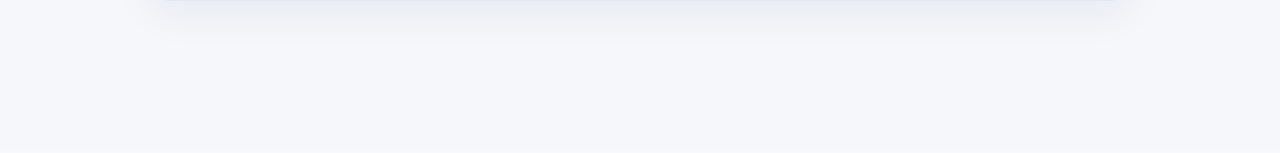
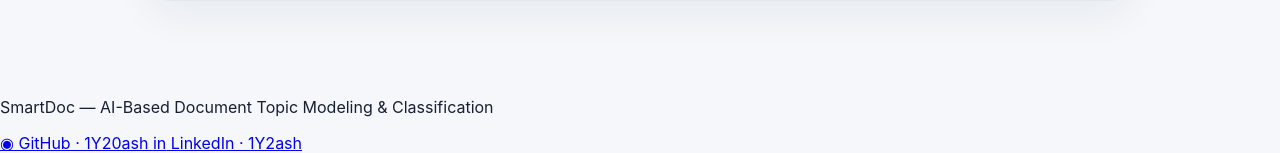
Before and after one commit to 1Y20ash/Smartdoc, a Flask app: page / in a window 1280 px wide. Shown: the part 649-802 px from the top of the page. Before the commit the page ends 655 px from the top, so only its background shows below. Run offline with Flask 3, Linux system fonts and the light colour scheme; parts of the project's set-up code (start-up, migrations or seed data) failed here and were passed over.

Commit message:
feat: add GitHub and LinkedIn links to footer

```diff
--- a/templates/index.html
+++ b/templates/index.html
@@ -95,6 +95,19 @@
         </section>
         {% endif %}
     </main>
+
+    <footer class="site-footer">
+        <p>SmartDoc — AI-Based Document Topic Modeling &amp; Classification</p>
+        <div class="footer-links">
+            <a href="https://github.com/1Y20ash" target="_blank" rel="noopener noreferrer" aria-label="GitHub profile">
+                <span aria-hidden="true">◉</span> GitHub · 1Y20ash
+            </a>
+            <a href="https://www.linkedin.com/in/1y2ash/" target="_blank" rel="noopener noreferrer" aria-label="LinkedIn profile">
+                <span aria-hidden="true">in</span> LinkedIn · 1Y2ash
+            </a>
+        </div>
+    </footer>
+
     <script src="{{ url_for('static', filename='js/script.js') }}"></script>
 </body>
 </html>
```
